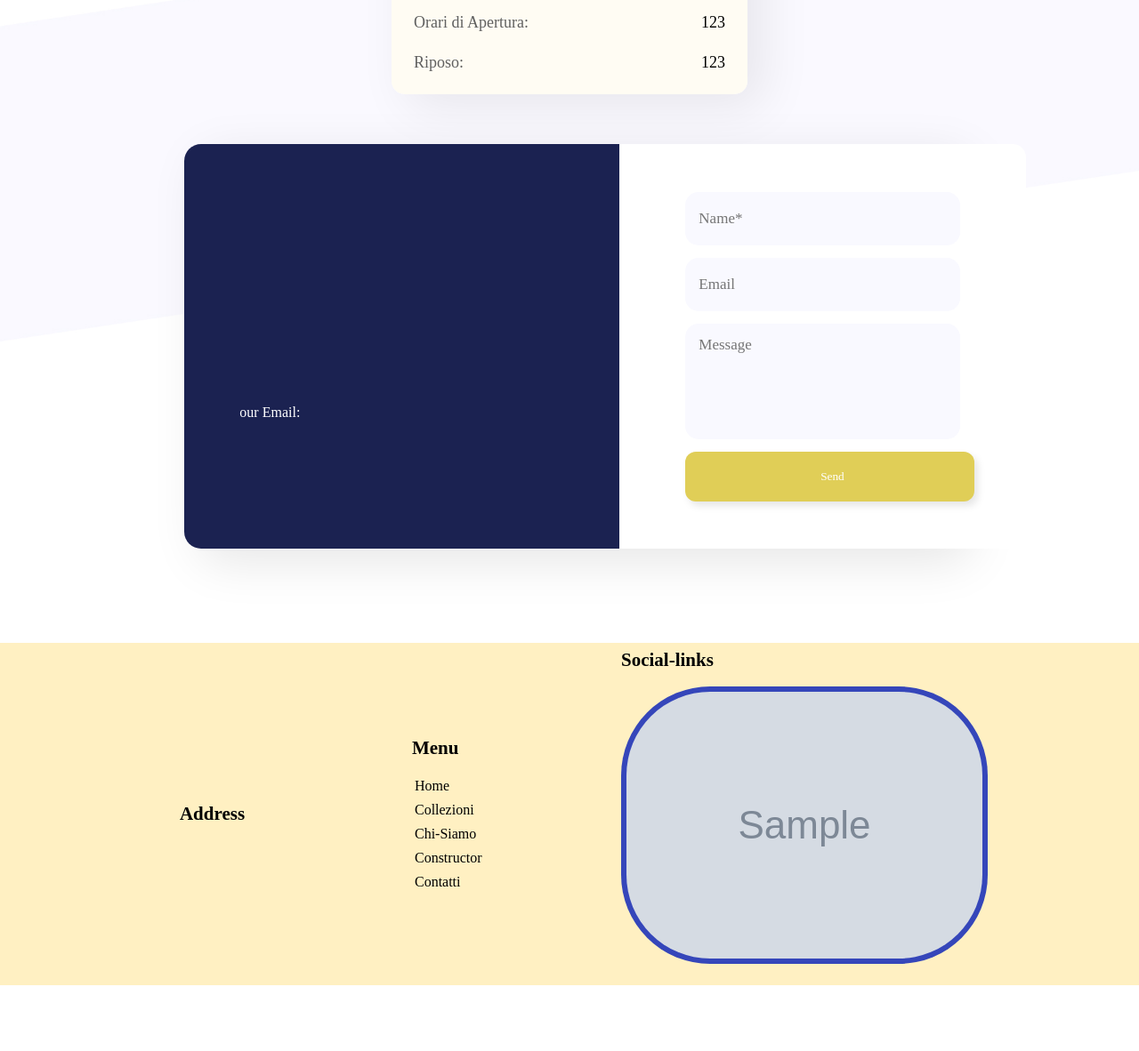
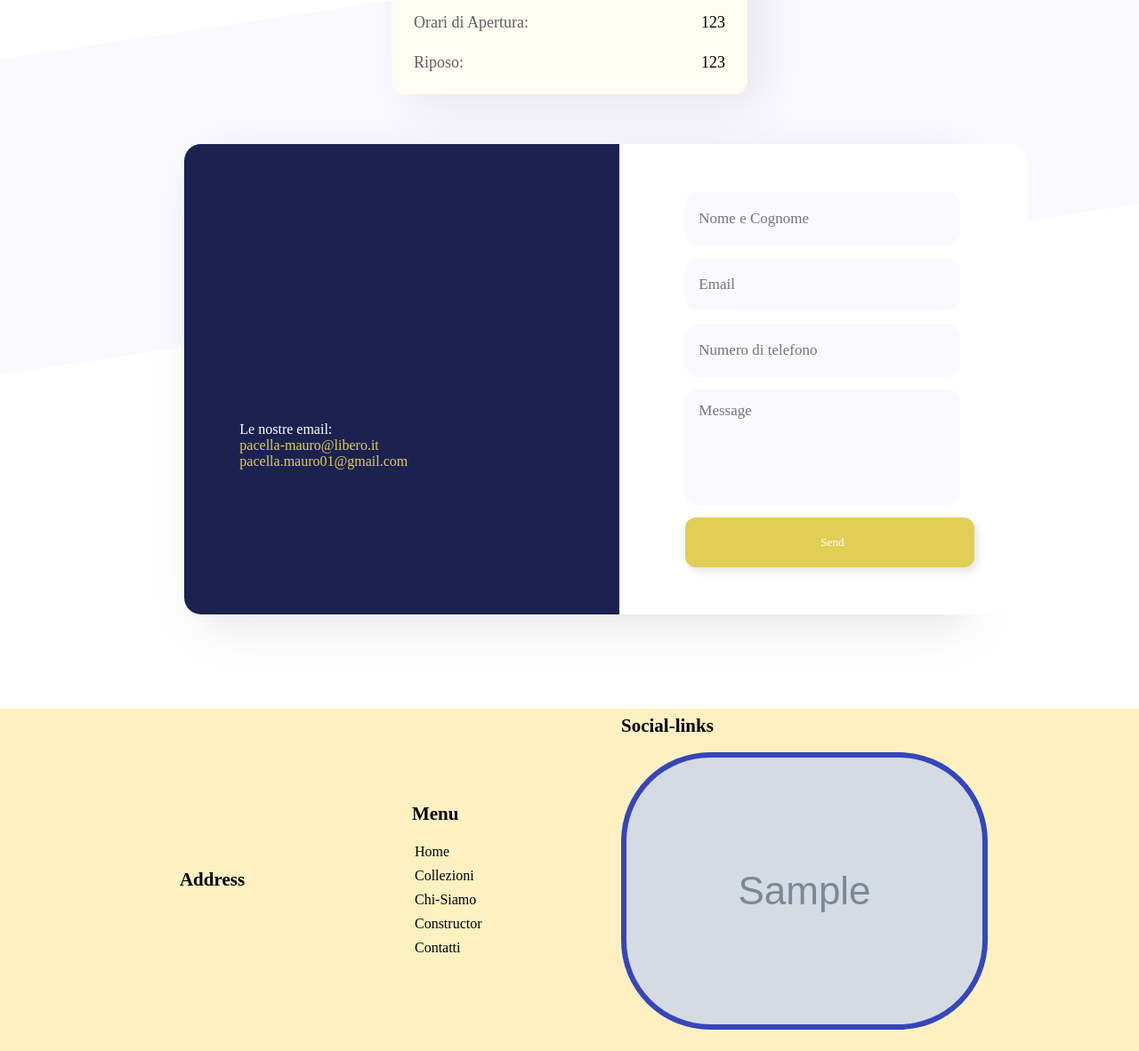
Before and after one commit to aleX-Xandr/jewelry_aws, a Django app: page /contact/ in a window 1280 px wide. Shown: the part 795-1977 px from the top of the page at 89% size. Before the commit the page ends 1903 px from the top, so only its background shows below. Run offline with Django 5.2, Linux system fonts and the light colour scheme; data comes from the database, SQL or seed files in the repository; tables that the repository leaves empty hold one stand-in row (values such as "Sample post"); grey boxes marked "Sample" are stand-in pictures; some web fonts are replaced.

Commit message:
Edit contact email, update contact form, various bug fixes

```diff
--- a/base/service.py
+++ b/base/service.py
@@ -10,7 +10,7 @@ def get_materials_for_slider():
 
     coulomb = Category.objects.filter(is_coulomb=True).first()
     for material in materials:
-        products = coulomb.products.filter(materials__in=[material])[:9]
+        products = coulomb.products.filter(materials__in=[material]).order_by('?')[:9]
 
         material.coulombs_1 = []
         material.coulombs_2 = []
--- a/base/templates/contacts.html
+++ b/base/templates/contacts.html
@@ -49,7 +49,7 @@
             {% endfor %}
         </div>
 
-           <div class="form-blocks-container">
+        <div class="form-blocks-container">
             <div class="form-blocks">
                 <div class="form-info">
                     <div class="upper-form-info">
@@ -57,17 +57,23 @@
                         <p>{{settings.contact_form_text}}</p>
                     </div>
                     <div class="down-form-info">
-                        <p>our Email: <a href="mailto: {{settings.contact_email}}">{{settings.contact_email}}</a></p>
+                        <p>Le nostre email:
+                            <br><a href="mailto: pacella-mauro@libero.it">pacella-mauro@libero.it</a>
+                            <br><a href="mailto: pacella.mauro01@gmail.com">pacella.mauro01@gmail.com</a>
+                        </p>
                     </div>
                 </div>
                 <div class="form-container">
                     <form action="{% url 'contact_request' %}" method="POST" class="form">
                         {% csrf_token %}
                         <div class="form-group">
-                            <input id="name" type="text" class="from-input" name="name" placeholder="Name*" required>
+                            <input id="name" type="text" class="from-input" name="name" placeholder="Nome e Cognome" required>
                         </div>
                         <div class="form-group">
                             <input id="email" type="email" class="from-input" name="email" placeholder="Email" required>
+                        </div>
+                        <div class="form-group">
+                            <input id="phone" type="text" class="from-input" name="phone" placeholder="Numero di telefono">
                         </div>
                         <div id="message-form" class="form-group">
                             <input id="login" type="text" class="from-input" name="message" placeholder="Message" required>
@@ -76,8 +82,7 @@
                     </form>
                 </div>
             </div>
-           </div>
-
+        </div>
     </div>
 </section>
 {% endblock %}
--- a/base/views.py
+++ b/base/views.py
@@ -54,6 +54,7 @@ def contact(request):
 def contact_request(request):
     name = request.POST.get('name')
     email = request.POST.get('email')
+    phone = request.POST.get('phone')
     message = request.POST.get('message')
 
     contact_req = ContactRequest(
@@ -65,6 +66,7 @@ def contact_request(request):
     text = 'Новая заявка на контакт:\n\n' \
            f'Имя: {contact_req.name}\n' \
            f'Email: {contact_req.email}\n' \
+           f'Телефон: {phone}\n' \
            f'Сообщение: {contact_req.message}'
     send_log(text)
     return redirect('contact')
```
